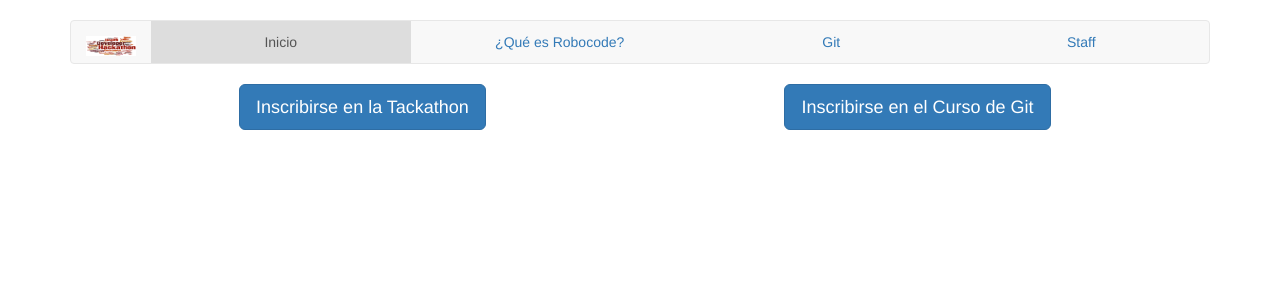
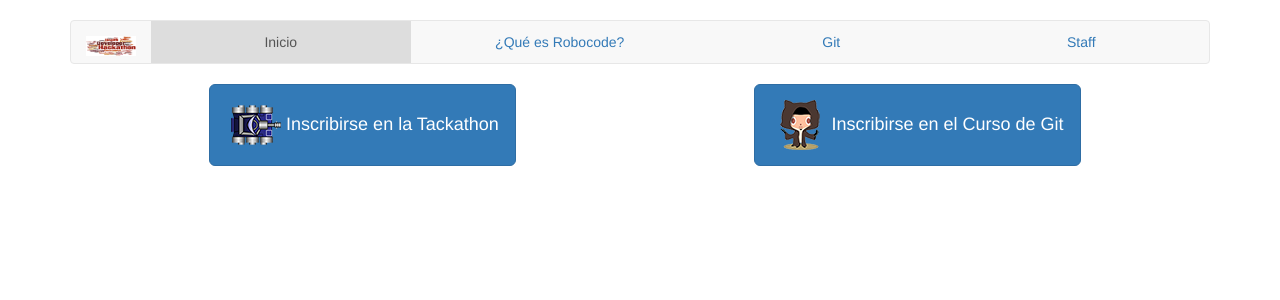
Before and after one commit to Tankathon/tankathon.github.io, a PHP site: page / in a window 1280 px wide. Shown: the top 300 px of the page. Run offline with PHP 8.4, Linux system fonts and the light colour scheme.

Commit message:
Imagenes de los botones y edición de los botones

```diff
--- a/css/style.css
+++ b/css/style.css
@@ -80,3 +80,6 @@
 	border: 4px solid black;
 	border-radius: 50%;
 }
+.buttons{
+	margin:5px;
+}
--- a/index.html
+++ b/index.html
@@ -39,10 +39,10 @@
           <div class="container" id="espacio">
             <div class="row col-md-12 col-xs-12">
               <div class="col-md-6 col-xs-6 text-center">
-                <a href="https://docs.google.com/forms/d/1ZrgoNzk3b7hK6mNfbQDwEadp9oOsgZKClxwElCQ_rm8/viewform?usp=send_form" class="btn btn-lg btn-primary" target="_blank">Inscribirse en la Tackathon</a>
+                <a href="https://docs.google.com/forms/d/1ZrgoNzk3b7hK6mNfbQDwEadp9oOsgZKClxwElCQ_rm8/viewform?usp=send_form" class="btn btn-lg btn-primary" target="_blank"><img src="img/Robocode_tank.png" alt="Logo tank" class="buttons">Inscribirse en la Tackathon</a>
               </div>
               <div class="col-md-6 col-xs-6 text-center">
-                <a href="https://docs.google.com/forms/d/1jvomMMsfZjLxr9p9cn8wmYNvuQnY68ygSuifLUZghw4/viewform?usp=send_form" class="btn btn-lg btn-primary" target="_blank">Inscribirse en el Curso de Git</a>
+                <a href="https://docs.google.com/forms/d/1jvomMMsfZjLxr9p9cn8wmYNvuQnY68ygSuifLUZghw4/viewform?usp=send_form" class="btn btn-lg btn-primary" target="_blank"><img src="img/octocatjedi.png" alt="Logo tank" class="buttons">Inscribirse en el Curso de Git</a>
               </div>
             </div>
           </div>
```
Also changed, not shown: img/Robocode_tank.png (added), img/octocatjedi.png (added).
